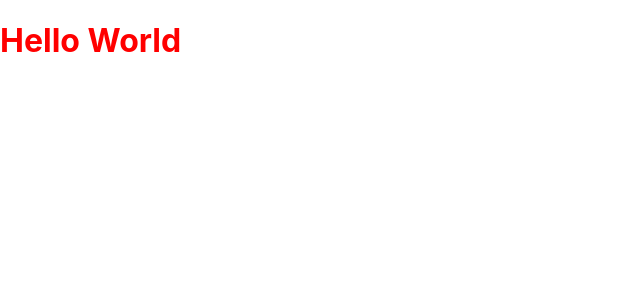
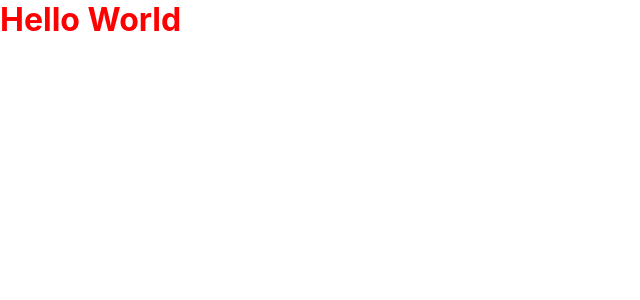
Before and after one commit to hufort/out-the-door, a React (Create React App) app: page / in a window 1280 px wide. Shown: the top 300 px of the page, without its empty margins (0-640 px from the left). Built offline with nearby package versions, Linux system fonts and the light colour scheme.

Commit message:
style(index): add box-sizing reset

```diff
--- a/src/index.css
+++ b/src/index.css
@@ -1,5 +1,8 @@
+*,
+html,
 body {
   margin: 0;
+  box-sizing: border-box;
   font-family: -apple-system, BlinkMacSystemFont, 'Segoe UI', 'Roboto', 'Oxygen',
     'Ubuntu', 'Cantarell', 'Fira Sans', 'Droid Sans', 'Helvetica Neue',
     sans-serif;
```
